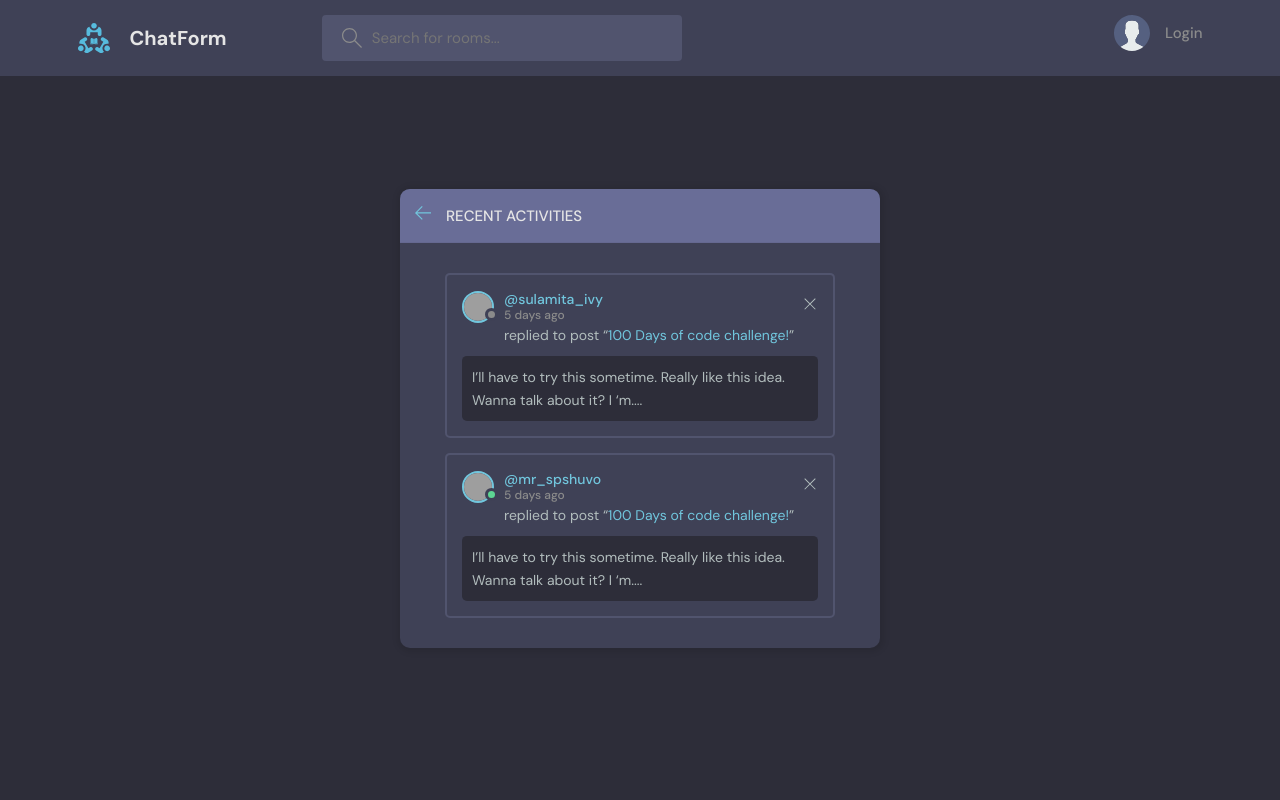
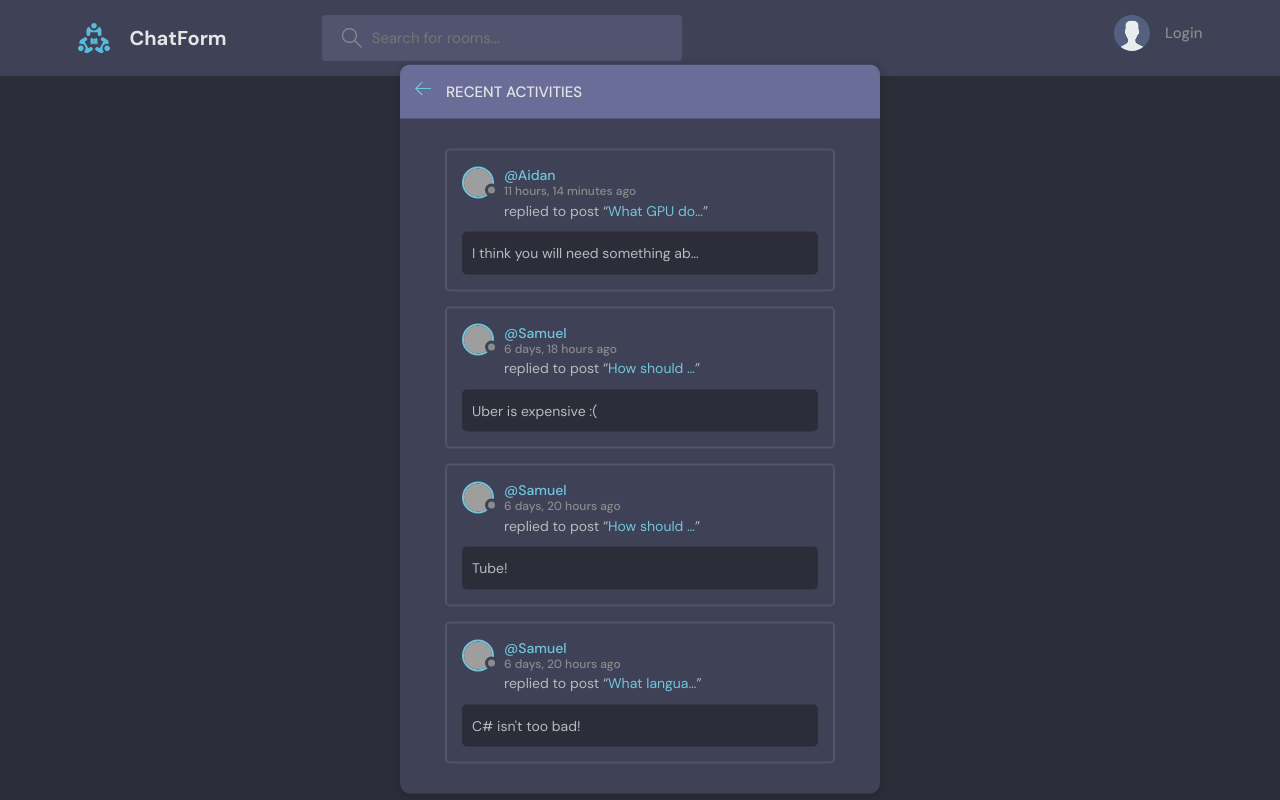
Before and after one commit to SamuelKhoo2003/ChatForm, a Django app: page /activities-page/ in a window 1280 px wide. Run offline with Django 4.2, Linux system fonts and the light colour scheme; data comes from the database, SQL or seed files in the repository; both versions use the stored data as it was after the commit; grey boxes are pictures that could not be loaded.

Commit message:
all changes before custom user

```diff
--- a/base/templates/base/activity.html
+++ b/base/templates/base/activity.html
@@ -19,19 +19,21 @@
       </div>
 
       <div class="activities-page layout__body">
+        {% for message in room_activity %}
         <div class="activities__box">
           <div class="activities__boxHeader roomListRoom__header">
-            <a href="profile.html" class="roomListRoom__author">
+            <a href="{% url 'user-profile' message.user.id %}" class="roomListRoom__author">
               <div class="avatar avatar--small">
                 <img src="https://randomuser.me/api/portraits/women/11.jpg" />
               </div>
               <p>
-                @sulamita_ivy
-                <span>5 days ago</span>
+                @{{message.user.username}}
+                <span>{{message.created|timesince}} ago</span>
               </p>
             </a>
+            {% if request.user == message.user %}
             <div class="roomListRoom__actions">
-              <a href="#">
+              <a href="{% url 'delete-message' message.id %}">
                 <svg version="1.1" xmlns="http://www.w3.org/2000/svg" width="32" height="32" viewBox="0 0 32 32">
                   <title>remove</title>
                   <path
@@ -40,44 +42,16 @@
                 </svg>
               </a>
             </div>
+            {% endif %}
           </div>
           <div class="activities__boxContent">
-            <p>replied to post “<a href="room.html">100 Days of code challenge!</a>”</p>
+            <p>replied to post “<a href="{% url 'room' message.room.id %}">{{message.room|truncatechars:12}}</a>”</p>
             <div class="activities__boxRoomContent">
-              I’ll have to try this sometime. Really like this idea. Wanna talk about it? I ‘m....
+              {{message.body|truncatechars:35}}
             </div>
           </div>
         </div>
-
-        <div class="activities__box">
-          <div class="activities__boxHeader roomListRoom__header">
-            <a href="profile.html" class="roomListRoom__author">
-              <div class="avatar avatar--small active">
-                <img src="https://randomuser.me/api/portraits/men/13.jpg" />
-              </div>
-              <p>
-                @mr_spshuvo
-                <span>5 days ago</span>
-              </p>
-            </a>
-            <div class="roomListRoom__actions">
-              <a href="#">
-                <svg version="1.1" xmlns="http://www.w3.org/2000/svg" width="32" height="32" viewBox="0 0 32 32">
-                  <title>remove</title>
-                  <path
-                    d="M27.314 6.019l-1.333-1.333-9.98 9.981-9.981-9.981-1.333 1.333 9.981 9.981-9.981 9.98 1.333 1.333 9.981-9.98 9.98 9.98 1.333-1.333-9.98-9.98 9.98-9.981z"
-                  ></path>
-                </svg>
-              </a>
-            </div>
-          </div>
-          <div class="activities__boxContent">
-            <p>replied to post “<a href="room.html">100 Days of code challenge!</a>”</p>
-            <div class="activities__boxRoomContent">
-              I’ll have to try this sometime. Really like this idea. Wanna talk about it? I ‘m....
-            </div>
-          </div>
-        </div>
+        {% endfor %}
       </div>
     </div>
   </div>
--- a/base/templates/base/roompg.html
+++ b/base/templates/base/roompg.html
@@ -92,7 +92,9 @@
           <div class="room__details">
             {{room.description}}
           </div>
+          <a href="{% url 'home' %}?q={{room.topic.name}}">
           <span class="room__topics">{{room.topic}}</span>
+        </a>
         </div>
         <div class="room__conversation">
           <div class="threads scroll">
--- a/base/views.py
+++ b/base/views.py
@@ -214,5 +214,6 @@ def topicspage(request):
     return render(request, 'base/topics.html', {'topics':topics, 'rooms': rooms})
 
 def activitiespage(request):
-    room_messages = Message.objects.all()
-    return render(request, 'base/activity.html', {})
+    room_activity = Message.objects.all()[0:4]
+    return render(request, 'base/activity.html', {"room_activity": room_activity})
+# in future we can add a scroll function in this section instead of just limitting to th first 4 activities on the screen
```
Also changed, not shown: db.sqlite3.
